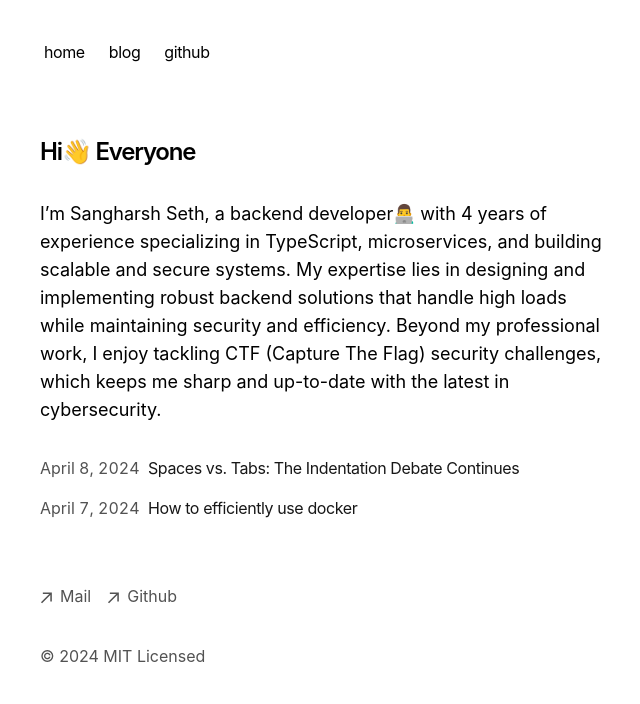
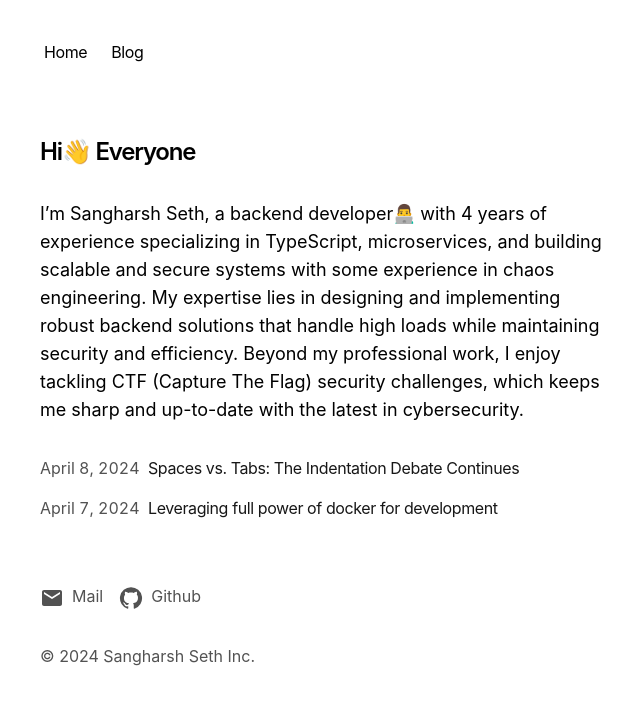
Before and after one commit to SangharshSeth/portfolio-website, a Next.js app: page / in a window 1280 px wide. Shown: the top 704 px of the page, without its empty margins (312-952 px from the left). Built offline with nearby package versions, Linux system fonts and the light colour scheme.

Commit message:
More Changes

```diff
--- a/app/blog/posts/docker.mdx
+++ b/app/blog/posts/docker.mdx
@@ -1,15 +1,14 @@
 ---
-title: 'How to efficiently use docker'
+title: 'Leveraging full power of docker for development'
 publishedAt: '2024-04-07'
-summary: 'In the ever-evolving landscape of software development, the debate between dynamic and static typing continues to be a hot topic.'
+summary: 'How to get over saying "It works on my machine!"'
 ---
 
-Docker is the best tool for continuous development and deployment
+How to get over saying "It works on my machine
 
-## Improved Code Quality and Safety
+## Setup
 
-One of the most compelling reasons to use static typing is the improvement it brings to code quality and safety. By enforcing type checks at compile time, static typing catches errors early in the development process, reducing the chances of runtime errors.
-
+Let's take a demo NestJS application which serves a simple REST API. This app has a few dependencies, we will use MySQL for database, Redis and use docker for development.
 ## Enhanced Readability and Maintainability
 
 Static typing makes code more readable and maintainable. By explicitly declaring types, developers provide a clear contract of what the code does, making it easier for others (or themselves in the future) to understand and modify the codebase.
--- a/app/components/footer.tsx
+++ b/app/components/footer.tsx
@@ -1,3 +1,5 @@
+import { Email, GitHub } from "@mui/icons-material"
+
 function ArrowIcon() {
   return (
     <svg
@@ -15,6 +17,7 @@ function ArrowIcon() {
   )
 }
 
+
 export default function Footer() {
   return (
     <footer className="mb-16">
@@ -26,7 +29,7 @@ export default function Footer() {
             target="_blank"
             href="mailto://sangharshbgh@gmail.com"
           >
-            <ArrowIcon />
+            <Email />
             <p className="ml-2 h-7">Mail</p>
           </a>
         </li>
@@ -37,13 +40,13 @@ export default function Footer() {
             target="_blank"
             href="https://github.com/sangharshseth"
           >
-            <ArrowIcon />
+            <GitHub />
             <p className="ml-2 h-7">Github</p>
           </a>
         </li>
       </ul>
       <p className="mt-8 text-neutral-600 dark:text-neutral-300">
-        © {new Date().getFullYear()} MIT Licensed
+        © {new Date().getFullYear()} Sangharsh Seth Inc.
       </p>
     </footer>
   )
--- a/app/components/nav.tsx
+++ b/app/components/nav.tsx
@@ -2,14 +2,11 @@ import Link from 'next/link'
 
 const navItems = {
   '/': {
-    name: 'home',
+    name: 'Home',
   },
   '/blog': {
-    name: 'blog',
+    name: 'Blog',
   },
-  '/github.com/sangharshseth': {
-    name: 'github'
-  }
 }
 
 export function Navbar() {
--- a/app/page.tsx
+++ b/app/page.tsx
@@ -7,7 +7,7 @@ export default function Page() {
         Hi👋 Everyone
       </h1>
       <p className="mb-4 text-lg">
-        {`I’m Sangharsh Seth, a backend developer👨‍💻 with 4 years of experience specializing in TypeScript, microservices, and building scalable and secure systems. My expertise lies in designing and implementing robust backend solutions that handle high loads while maintaining security and efficiency. Beyond my professional work, I enjoy tackling CTF (Capture The Flag) security challenges, which keeps me sharp and up-to-date with the latest in cybersecurity.`}
+        {`I’m Sangharsh Seth, a backend developer👨‍💻 with 4 years of experience specializing in TypeScript, microservices, and building scalable and secure systems with some experience in chaos engineering. My expertise lies in designing and implementing robust backend solutions that handle high loads while maintaining security and efficiency. Beyond my professional work, I enjoy tackling CTF (Capture The Flag) security challenges, which keeps me sharp and up-to-date with the latest in cybersecurity.`}
       </p>
       <div className="my-8">
         <BlogPosts />
--- a/package.json
+++ b/package.json
@@ -6,6 +6,10 @@
     "start": "next start"
   },
   "dependencies": {
+    "@emotion/react": "^11.13.0",
+    "@emotion/styled": "^11.13.0",
+    "@mui/icons-material": "^5.16.6",
+    "@mui/material": "^5.16.6",
     "@tailwindcss/postcss": "4.0.0-alpha.13",
     "@types/node": "20.11.17",
     "@types/react": "18.2.55",
```
Also changed, not shown: 1 other file (tests, documents, lock files or other folders).
